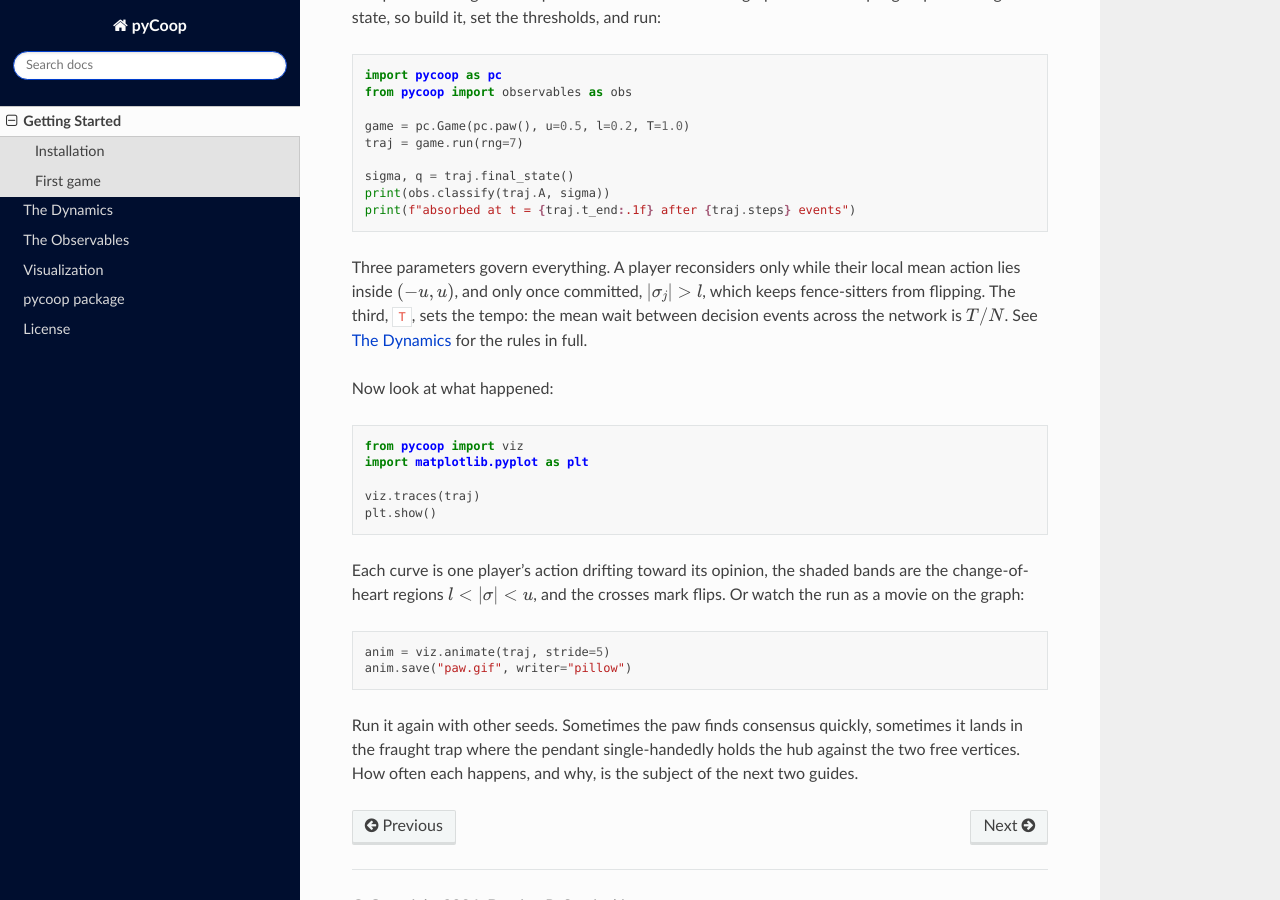
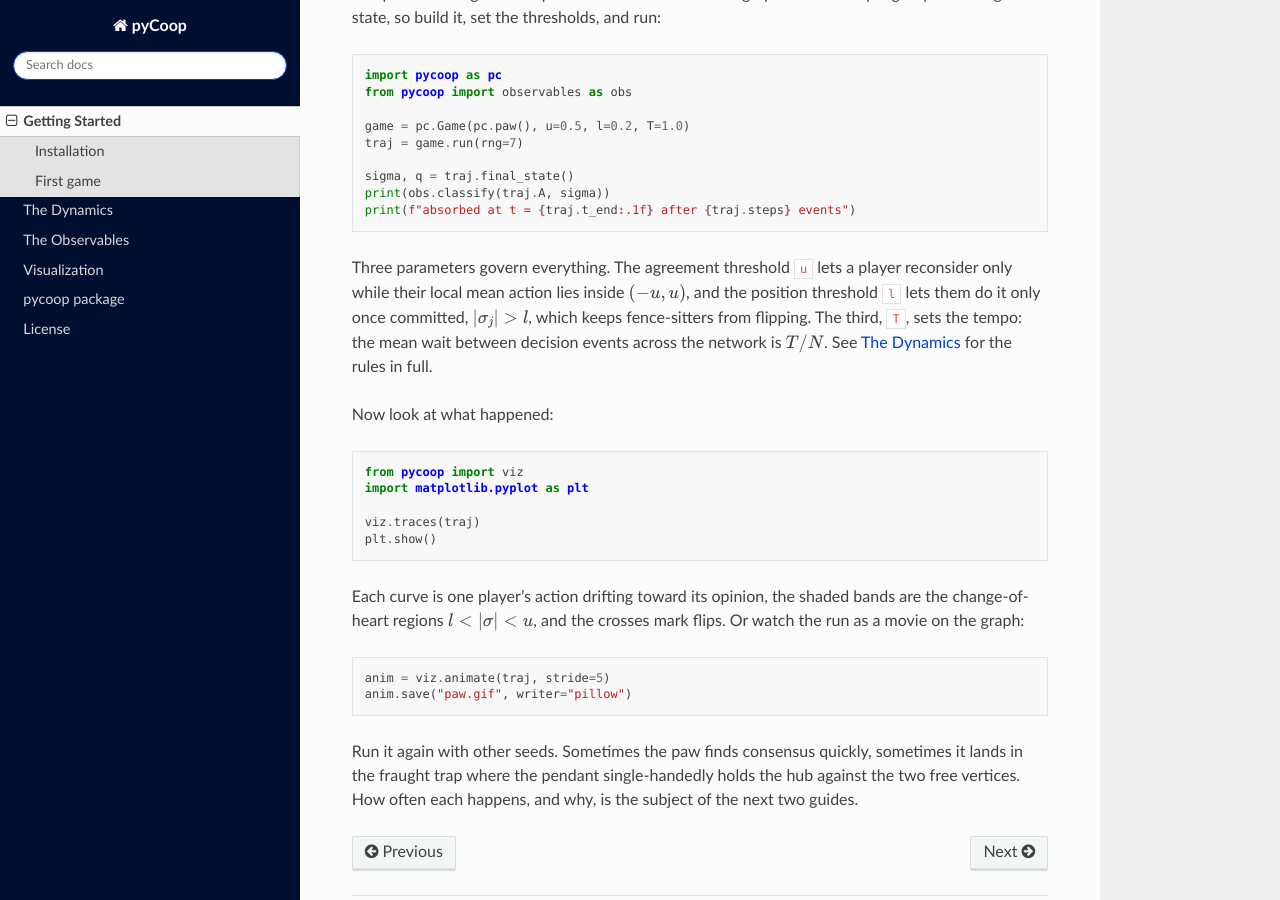
Before and after one commit to EternalTime/pyCoop, a Sphinx documentation site: the page built from docs/getting_started.rst, in a window 1280 px wide and 900 px high, scrolled down 1090 px. Built offline with Sphinx 7.4.7 and the Read the Docs theme 3.1.0, drawn with Linux system fonts in a browser that asks for light colours.

Commit message:
no-mistakes(review): fix trailing dash and restore threshold names in docs

```diff
--- a/docs/getting_started.rst
+++ b/docs/getting_started.rst
@@ -57,12 +57,13 @@ run::
     print(obs.classify(traj.A, sigma))
     print(f"absorbed at t = {traj.t_end:.1f} after {traj.steps} events")
 
-Three parameters govern everything. A player reconsiders only while their
-local mean action lies inside :math:`(-u, u)`, and only once committed,
-:math:`|\sigma_j| > l`, which keeps fence-sitters from flipping. The
-third, ``T``, sets the tempo: the mean wait between decision events across
-the network is :math:`T/N`. See :doc:`guide_dynamics` for the rules in
-full.
+Three parameters govern everything. The agreement threshold ``u`` lets a
+player reconsider only while their local mean action lies inside
+:math:`(-u, u)`, and the position threshold ``l`` lets them do it only
+once committed, :math:`|\sigma_j| > l`, which keeps fence-sitters from
+flipping. The third, ``T``, sets the tempo: the mean wait between decision
+events across the network is :math:`T/N`. See :doc:`guide_dynamics` for
+the rules in full.
 
 Now look at what happened::
 
--- a/docs/guide_observables.rst
+++ b/docs/guide_observables.rst
@@ -22,7 +22,7 @@ Friends, enemies, and fraughtness
 ^^^^^^^^^^^^^^^^^^^^^^^^^^^^^^^^^
 
 Fix a state with no player exactly at zero, and split player :math:`i`'s
-neighbors by the sign of their *action* - opinions play no role here.
+neighbors by the sign of their *action*: opinions play no role here.
 Friends share :math:`i`'s sign, enemies oppose it, and each camp gets a
 weight,
 
```
